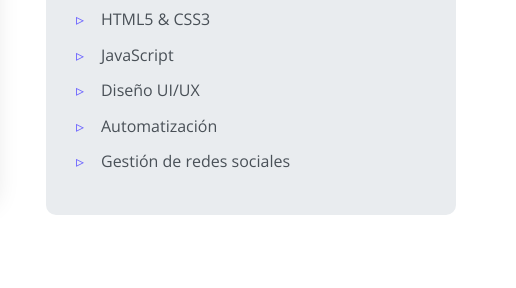
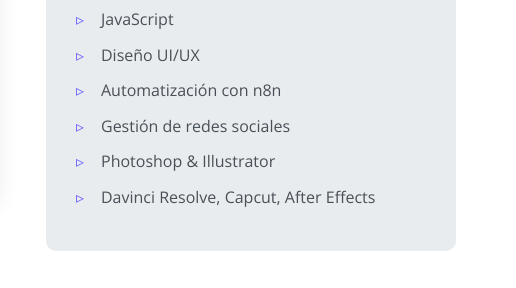
Before and after one commit to FelipeING898/FelipeING898.github.io, a plain HTML site: page index.html in a window 1280 px wide. Shown: the part 1136-1424 px from the top of the page, 764-1280 px from the left. Drawn offline with nearby package versions, Linux system fonts and the light colour scheme; no server answers; a script that the page names is missing.

Commit message:
Update index Habilidades

```diff
--- a/index.html
+++ b/index.html
@@ -88,8 +88,11 @@
                     <li>HTML5 & CSS3</li>
                     <li>JavaScript</li>
                     <li>Diseño UI/UX</li>
-                    <li>Automatización</li>
+                    <li>Automatización con n8n</li>
                     <li>Gestión de redes sociales</li>
+                    <li>Photoshop & Illustrator </li>
+                    <li>Davinci Resolve, Capcut, After Effects</li>
+
                 </ul>
             </div>
         </div>
```
